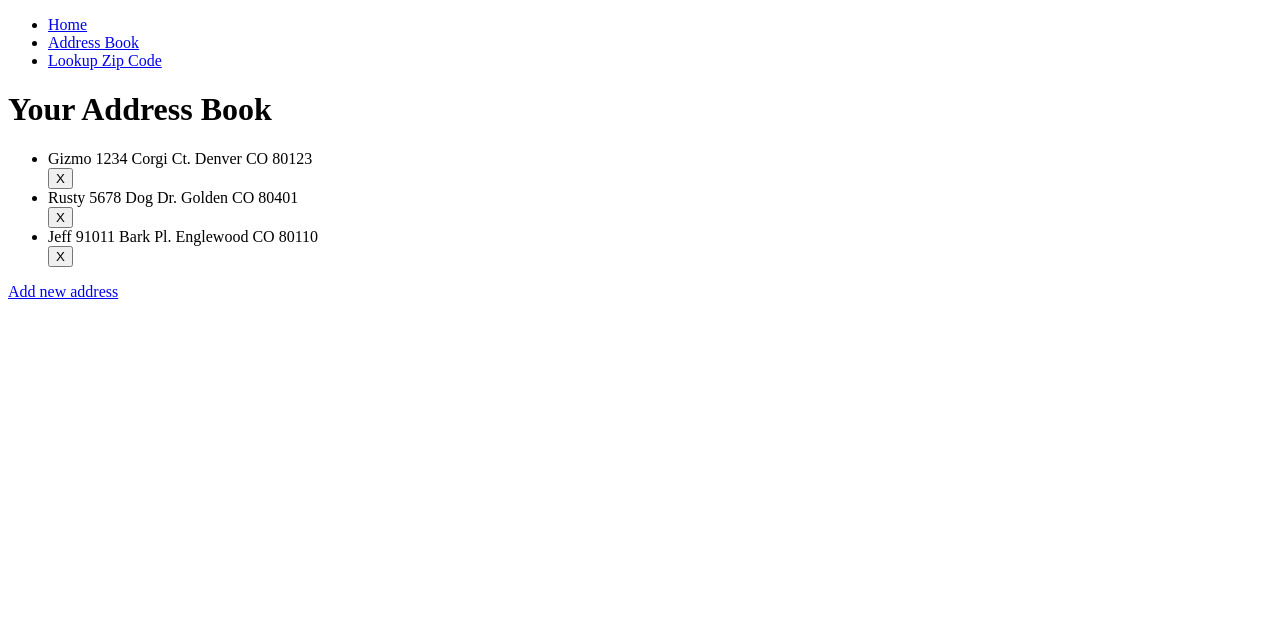
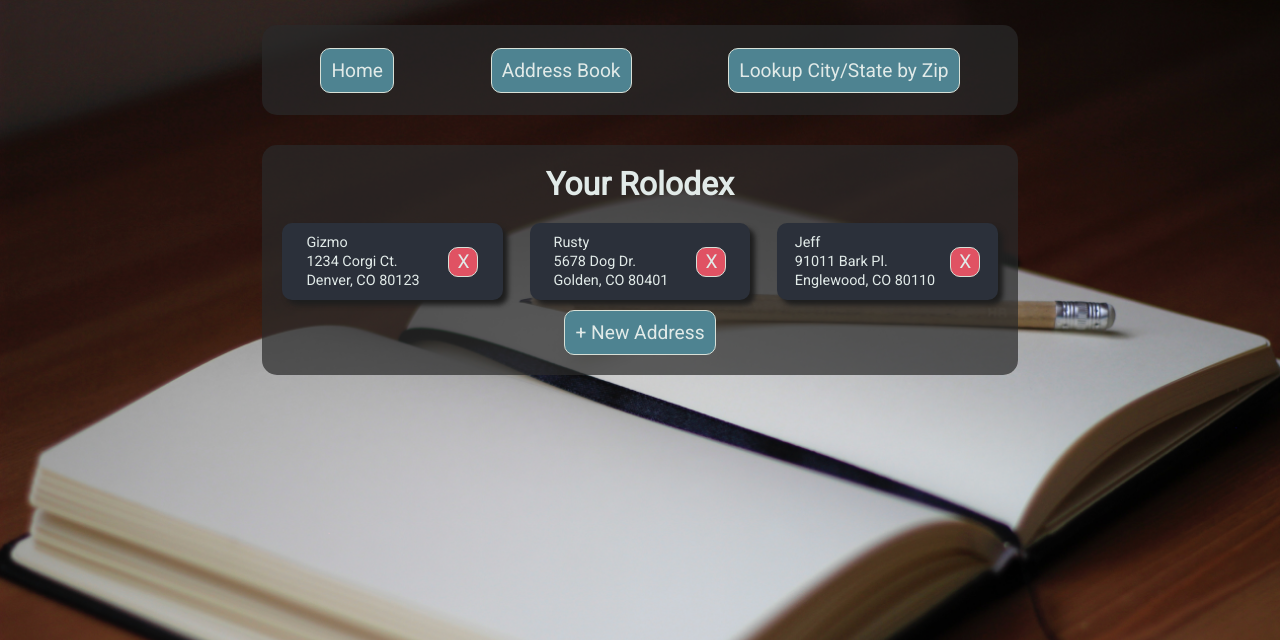
Before and after one commit to lfinney/address-book, a Flask app: page /addresses in a window 1280 px wide. Shown: the top 640 px of the page. Run offline with Flask 2, Linux system fonts and the light colour scheme.

Commit message:
Style application and setup config for api keys

```diff
--- a/main.py
+++ b/main.py
@@ -4,8 +4,7 @@ from urlparse import urlparse
 from flask import Flask, request, render_template, flash, redirect, url_for, session, logging
 from wtforms import Form, StringField, validators
 import xml.etree.ElementTree as xml
-
-
+from config import api_info
 
 app = Flask(__name__)
 app.secret_key = "super secret key"
@@ -55,7 +54,6 @@ def build_url_usps_zip_lookup(user, zip_code):
 
 @app.route('/')
 def index():
-    print 'test_response: ' + str(test_response)
     return render_template('home.html')
 
 @app.route('/addresses')
@@ -98,7 +96,7 @@ def zip_code_lookup():
     zip_lookup = ZipCodeLookup(request.form)
     if request.method == 'POST' and zip_lookup.validate():
         zip_code = zip_lookup.zip_code.data
-        zip_code = build_url_usps_zip_lookup(API_USERNAME, zip_code)
+        zip_code = build_url_usps_zip_lookup(api_info['API_USERNAME'], zip_code)
         zip_code = urllib.urlopen(zip_code).read()
 
         zip_text = xml.fromstring(zip_code).find('ZipCode').find('Zip5').text
@@ -106,7 +104,7 @@ def zip_code_lookup():
         state_text = xml.fromstring(zip_code).find('ZipCode').find('State').text
 
 
-        flash('The city is %s and the state is %s for zip code %s' % (city_text, state_text, zip_text), 'success')
+        flash('Zip Code %s is %s, %s' % (zip_text, city_text, state_text), 'success')
 
         print zip_code
         return redirect(url_for('new_address'))
--- a/static/style.css
+++ b/static/style.css
@@ -1,4 +1,191 @@
+* {
+  box-sizing: border-box;
+  display: flex;
+  font-family: 'Roboto', sans-serif;
+  margin: 0;
+  padding: 0;
+  color: #E1EAE8;
+}
+
+title {
+  display: none;
+}
+
+body {
+  align-items: center;
+  background-image: url('/static/notebook.jpg');
+  background-size: cover;
+  flex-direction: column;
+  justify-content: center;
+  width: 100%;
+  padding: 10px;
+}
+
 h2 {
-  background-color: gray;
-  color: navy;
+  font-size: 2em;
+  margin-bottom: 10px;
+  font-weight: bold;
 }
+
+p {
+  font-size: 1.2em;
+}
+
+.main-container {
+  width: 100%;
+  justify-content: center;
+  align-items: center;
+  flex-direction: column;
+}
+
+.container {
+  width: 60%;
+  background-color: rgba(42, 42, 42, 0.7);
+  border-radius: 15px;
+  margin: 15px;
+  padding: 20px 10px;
+  flex-direction: column;
+  align-items: center;
+  overflow: hidden;
+}
+
+#nav-bar {
+  width: 100%;
+  align-items: center;
+  height: 50px;
+  justify-content: center;
+}
+
+.nav {
+  justify-content: space-around;
+  width: 100%;
+}
+
+.nav-link, .delete-button {
+  border: 1px solid #D8E0D7;
+  border-radius: 10px;
+  background-color: #4E8391;
+}
+
+.delete-button {
+  width: 30px;
+  height: 30px;
+  justify-content: center;
+  align-items: center;
+  font-size: 1.2em;
+  background-color: #E05263;
+}
+
+.delete-button:hover {
+  color: #E05263;
+  border-color: #E05263;
+  background-color: #1E1E1E;
+}
+
+.nav-link:hover, .nav-link a:hover {
+  background-color: #659157;
+}
+
+.nav-link a {
+  font-size: 1.2em;
+  margin: 10px;
+  text-decoration: none;
+}
+
+.addresses {
+  flex-wrap: wrap;
+  justify-content: space-between;
+  align-content: flex-start;
+  width: 100%;
+}
+
+.address-entry {
+  align-items: center;
+  background-color: #493B43;
+  background-color: #273C2C;
+  background-color: #273043;
+  background-color: #B1740F;
+  background-color: #374225;
+  background-color: #2B303A;
+  border-radius: 10px;
+  box-shadow: 5px 5px 5px 0px rgba(30,30,30,1);
+  justify-content: space-around;
+  padding: 10px;
+  margin: 10px;
+  width: 30%;
+}
+
+.address-block {
+  flex-direction: column;
+}
+
+.address-data {
+  font-size: .9em;
+  margin: 1px 0;
+}
+
+.address-book {
+  align-items: center;
+  flex-direction: column;
+  justify-content: center;
+  width: 100%;
+}
+
+.form-field {
+  margin: 10px;
+  align-items: center;
+  flex-direction: column;
+  justify-content: center;
+  width: 100%;
+}
+
+label {
+  margin-bottom: 5px;
+}
+
+.form-input {
+  width: 50%;
+  border-radius: 10px;
+  height: 25px;
+  padding-left: 3px;
+  color: #1E1E1E;
+  text-align: center;
+}
+
+.input-error {
+  font-size: .8em;
+  margin-top: 5px;
+}
+
+.button-container {
+  width: 50%;
+  justify-content: space-between;
+  margin-top: 20px;
+}
+
+button.nav-link {
+  font-size: 1.1em;
+  padding: 5px;
+  /* width: 50px; */
+}
+
+.button-form {
+  align-items: center;
+  justify-content: center;
+}
+
+.zip-link {
+  background-color: #D39441;
+}
+
+.zip-link a {
+  font-size: .8em;
+}
+
+.alert-success {
+  background-color: #EAC435;
+  margin: 15px 0;
+  padding: 10px;
+  color: #1E1E1E;
+  border-radius: 10px;
+}
--- a/templates/addresses.html
+++ b/templates/addresses.html
@@ -1,25 +1,25 @@
 {% extends 'layout.html' %}
 
 {% block body %}
-  <div class='address-book'>
-    <h1 class='title'>Your Address Book</h1>
+  <div class='container'>
+    <h2 class='title'>Your Rolodex</h2>
     <ul class="addresses">
       {% for address in addresses %}
         <li class="address-entry">
-            {{ address.name }}
-            {{ address.address }}
-            {{ address.city }}
-            {{ address.state }}
-            {{ address.zip_code }}
+            <div class="address-block">
+              <p class="address-data">{{ address.name }}</p>
+              <p class="address-data">{{ address.address }}</p>
+              <p class="address-data">{{ address.city }}, {{ address.state }} {{ address.zip_code }}</p>
+            </div>
             <form
               action="{{url_for('delete_address', name=address.name)}}"
               method="post">
               <input type="hidden" name="_method" value="X" />
-              <input type="submit" value="X" class="delete-btn"/>
+              <input type="submit" value="X" class="delete-button"/>
             </form>
         </li>
       {% endfor %}
     </ul>
-    <a href="new-address" class="link">Add new address</a>
+      <span class="nav-link"><a href="new-address">+ New Address</a></span>
   </div>
 {% endblock %}
--- a/templates/home.html
+++ b/templates/home.html
@@ -1,8 +1,8 @@
 {% extends 'layout.html' %}
 
 {% block body %}
-  <div class='welcome'>
-    <h1 class='title'>Address Book</h1>
-    <p>Your simple address book solution.</p>
+  <div class='welcome container'>
+    <h2 class='title'>Address Book</h2>
+    <p>Your simple address solution.</p>
   </div>
 {% endblock %}
--- a/templates/includes/_messages.html
+++ b/templates/includes/_messages.html
@@ -1,7 +1,7 @@
 {% with messages = get_flashed_messages(with_categories=true) %}
   {% if messages %}
     {% for category, message in messages %}
-      <div class="alert alert-{{ category }}">{{ message }}</div>
+      <div class="alert-{{ category }}">{{ message }}</div>
     {% endfor %}
   {% endif %}
 {% endwith %}
--- a/templates/includes/_nav.html
+++ b/templates/includes/_nav.html
@@ -1,9 +1,9 @@
-<nav class="nav-container">
+<nav class="nav-container container">
   <div id="nav-bar">
     <ul class="nav">
-      <li class="active"><a href="/">Home</a></li>
-      <li class=""><a href="/addresses">Address Book</a></li>
-      <li class=""><a href="/lookup">Lookup Zip Code</a></li>
+      <li class="nav-link"><a href="/">Home</a></li>
+      <li class="nav-link"><a href="/addresses">Address Book</a></li>
+      <li class="nav-link"><a href="/zip-lookup">Lookup City/State by Zip</a></li>
     </ul>
   </div>
 </nav>
--- a/templates/layout.html
+++ b/templates/layout.html
@@ -1,15 +1,18 @@
 <!DOCTYPE html>
 <html>
+  {% block styles %}
   <head>
+    <title>Address Book</title>
     <meta charset="utf-8">
     <link rel="stylesheet" type="text/css" href="{{ url_for('static', filename='style.css') }}">
-    <title>Address Book</title>
+    <link href="https://fonts.googleapis.com/css?family=Roboto" rel="stylesheet">
   </head>
   <body>
     {% include 'includes/_nav.html' %}
-    <div class="container">
+    <div class="main-container">
       {% include 'includes/_messages.html' %}
       {% block body %}{% endblock %}
     </div>
   </body>
+  {% endblock %}
 </html>
```
Also changed, not shown: templates/new-address.html (+7 -5 lines), templates/ziplookup.html (+4 -3 lines), static/notebook.jpg (added), 1 other file.
